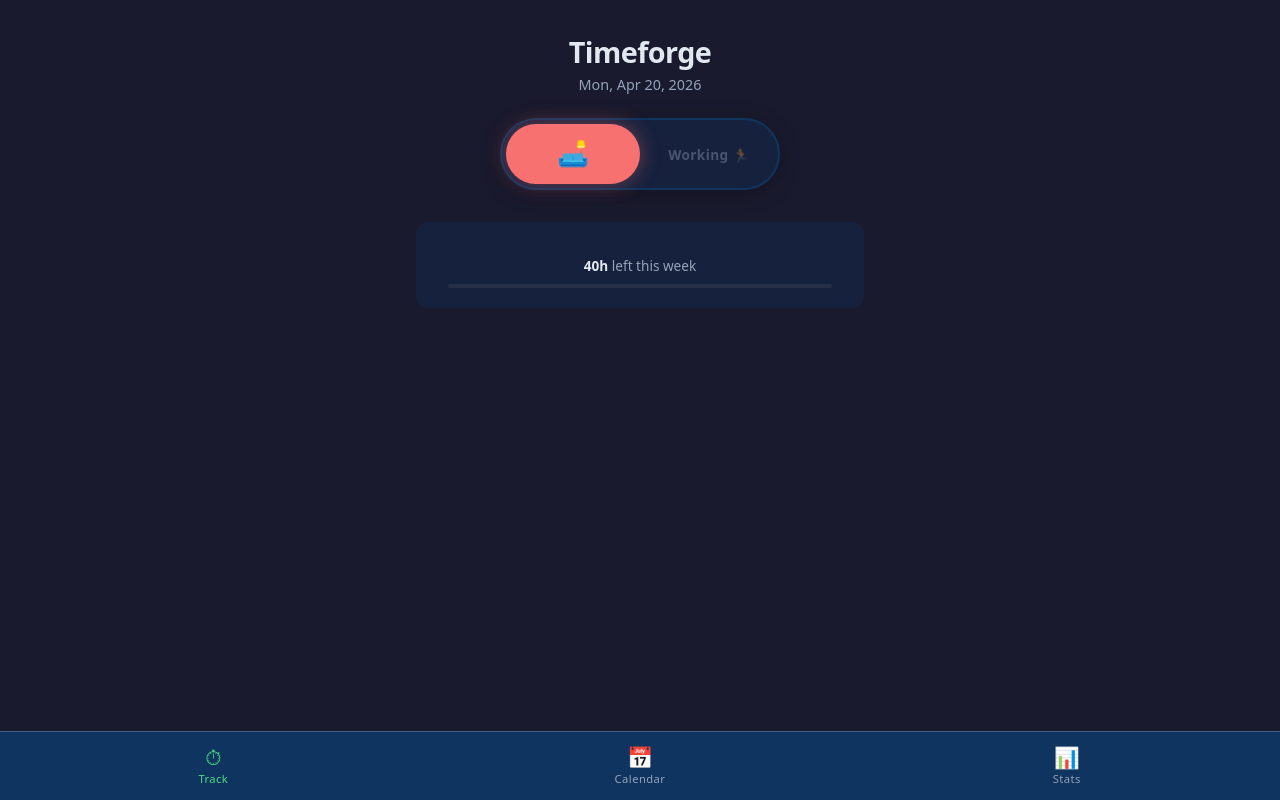
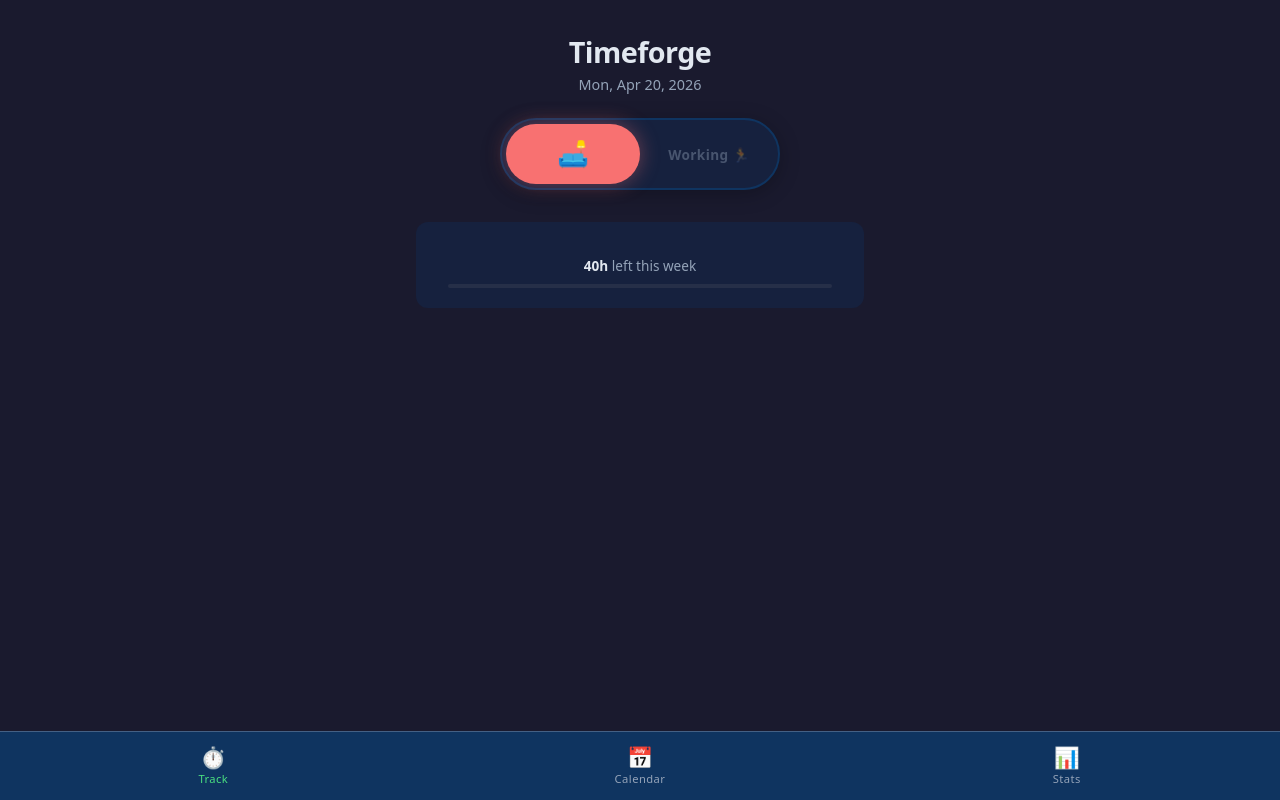
Before and after one commit to Hellorin/Timeforge, a React (Vite) app: page / in a window 1280 px wide. Built offline with nearby package versions, Linux system fonts and the light colour scheme.

Commit message:
Force color emoji presentation for tracker tab icon
The stopwatch glyph rendered monochrome next to the colorful calendar
and stats emojis. Appending U+FE0F selects the emoji presentation so it
matches the other tab icons.

```diff
--- a/src/App.jsx
+++ b/src/App.jsx
@@ -87,7 +87,7 @@ export default function App() {
           className={`tab-btn${view === 'tracker' ? ' tab-btn--active' : ''}`}
           onClick={() => setView('tracker')}
         >
-          <span className="tab-icon">⏱</span>
+          <span className="tab-icon">⏱️</span>
           <span className="tab-label">Track</span>
         </button>
         <button
```
